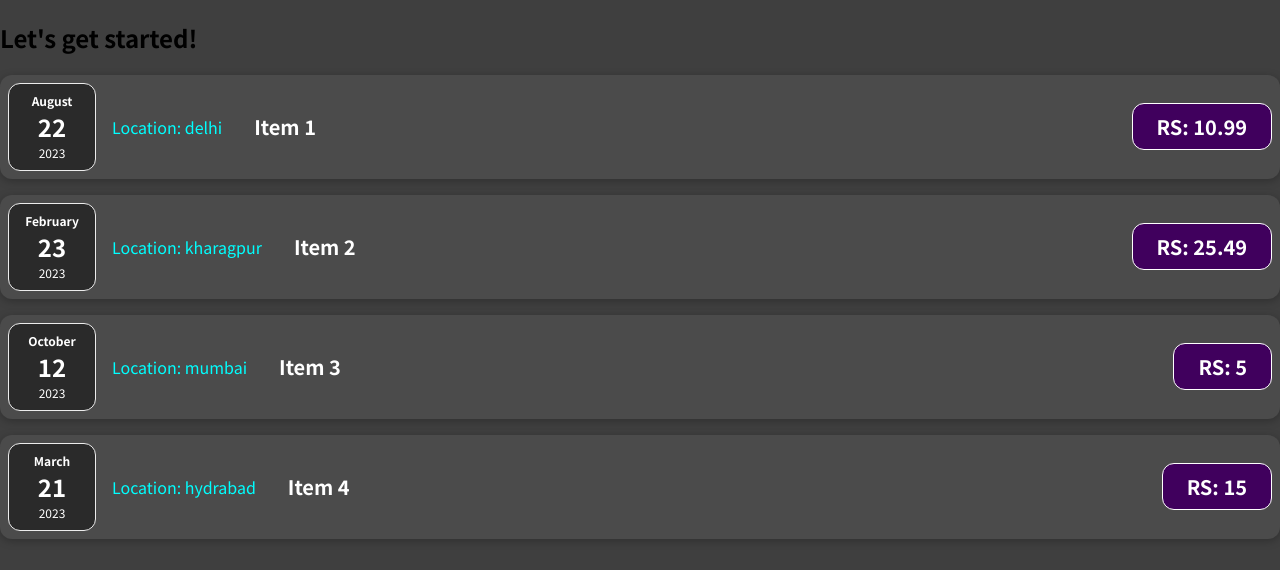
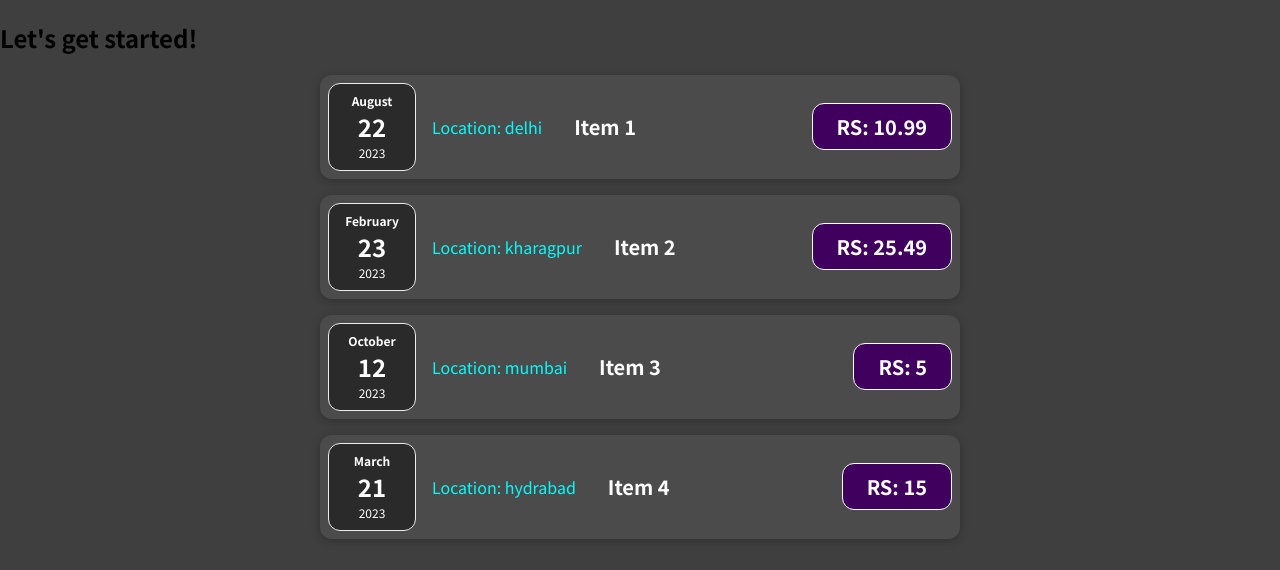
Before and after one commit to abhishek112031/Expensetracker-React, a React (Create React App) app: page / in a window 1280 px wide. Shown: the top 570 px of the page. Built offline with nearby package versions, Linux system fonts and the light colour scheme.

Commit message:
some css modification

```diff
--- a/src/App.js
+++ b/src/App.js
@@ -33,7 +33,7 @@ function App() {
   ];
   return (
     <div>
-      <h2>Let's get started!</h2>
+      <h2 className='heading'>Let's get started!</h2>
       <ExpenseComponent items={expenses}/>
 
     </div>
--- a/src/components/ExpenseComponent.css
+++ b/src/components/ExpenseComponent.css
@@ -42,7 +42,13 @@
     color: aqua;
   }
 
-  @media (min-width: 580px) {
+  .maindiv{
+    height: 50vh;
+    width: 50vw;
+    margin: auto;
+  }
+
+  @media (min-width: 380px) {
     .expense-item__description {
       flex-direction: row;
       align-items: center;
--- a/src/components/ExpenseCpmponent.js
+++ b/src/components/ExpenseCpmponent.js
@@ -5,7 +5,7 @@ import ExpenseDate from './ExpenseDate';
 
 function ExpenseComponent(props) {
     return (
-    <div>
+        <div className='maindiv'>
             {props.items.map((item, index) => (
                 <div className='expense-item' key={index}>
                     <ExpenseDate date={item.date} />
```
Lines whose indentation alone changed are shown as unchanged.
